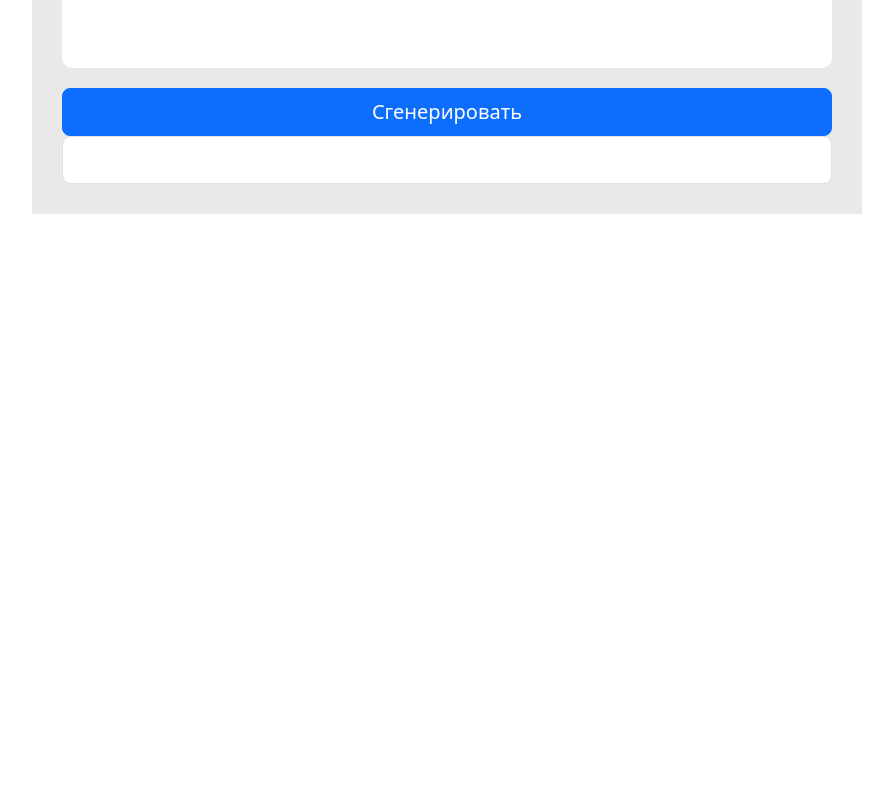
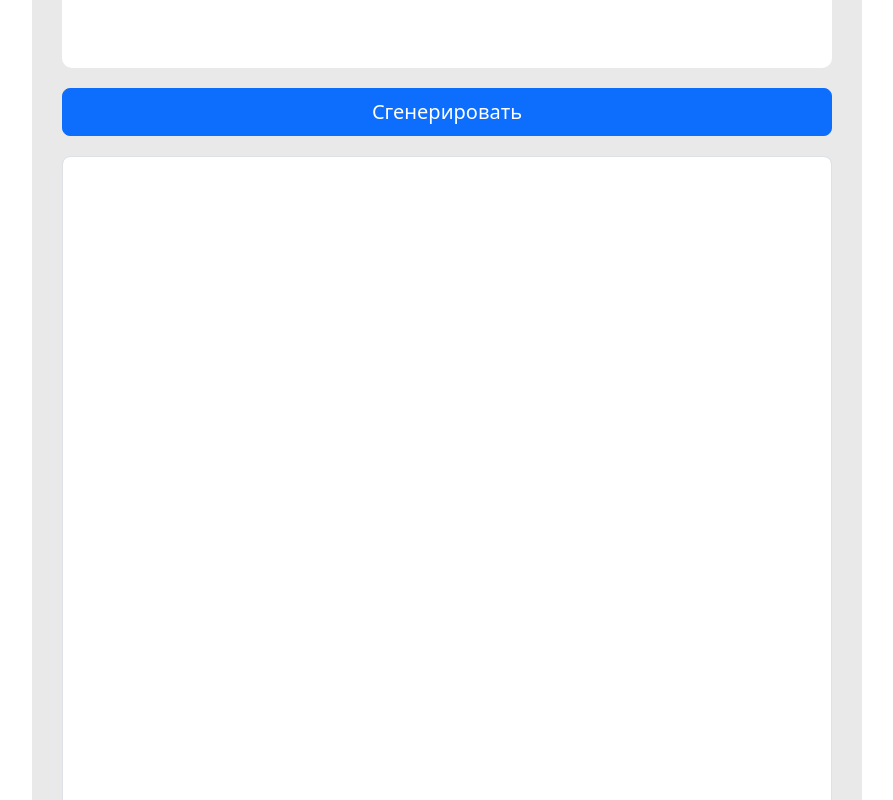
Before and after one commit to Tima-Mos/anketka, a React (Create React App) app: page / in a window 1280 px wide. Shown: the part 840-1640 px from the top of the page, without its empty margins (193-1086 px from the left). Before the commit the page ends 1054 px from the top, so only its background shows below. Built offline with nearby package versions, Linux system fonts and the light colour scheme.

Commit message:
props fix

```diff
--- a/src/components/Os.jsx
+++ b/src/components/Os.jsx
@@ -130,11 +130,11 @@ const Os = ({updateMap, resultString}) => {
             {/*текстареа для результата*/}
             <div>
                 <InputGroup size="lg">
-                    <Form.Control
+                    <Form.Control as="textarea"
                                   aria-label="Large"
                                   aria-describedby="inputGroup-sizing-sm"
                                   value={resultString}
-                                  readOnly={true}
+                                  style={{minHeight: '860px', marginTop:"20px"}}
 
                     />
                 </InputGroup>
--- a/src/scripts/Script1.jsx
+++ b/src/scripts/Script1.jsx
@@ -4,7 +4,6 @@ import {getGenitiveCase} from "../Functions/GetGenetiveCase"
 
 const Script1 = ({parentName, yourName, subject, childName, childGender, updateResult}) => {
 
-    console.log(textPush())
     function textPush(){
         return `Добрый день, ${parentName}!\n
             На связи ${yourName} , я преподаватель ${subject} школы RTS.\n\n
@@ -40,7 +39,7 @@ const Script1 = ({parentName, yourName, subject, childName, childGender, updateR
             <br/>На следующем модуле мы будем создавать (проект след. модуля).
 
             <br/><br/>Есть ли у вас какие-то вопросы или комментарии по нашим занятиям?
-            <Button onClick={textPush}>запущить скрипт</Button>
+            <Button onClick={() => updateResult(textPush())}>запущить скрипт</Button>
 
         </div>
     );
```
